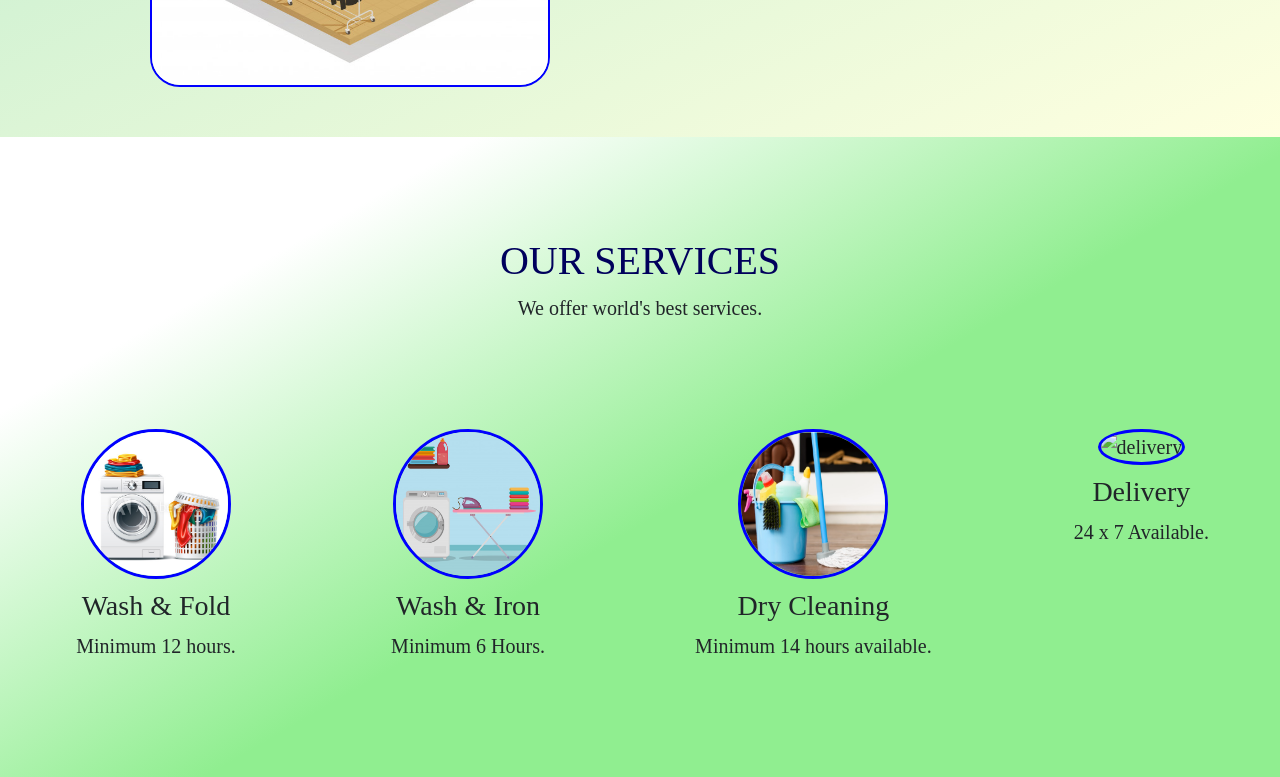
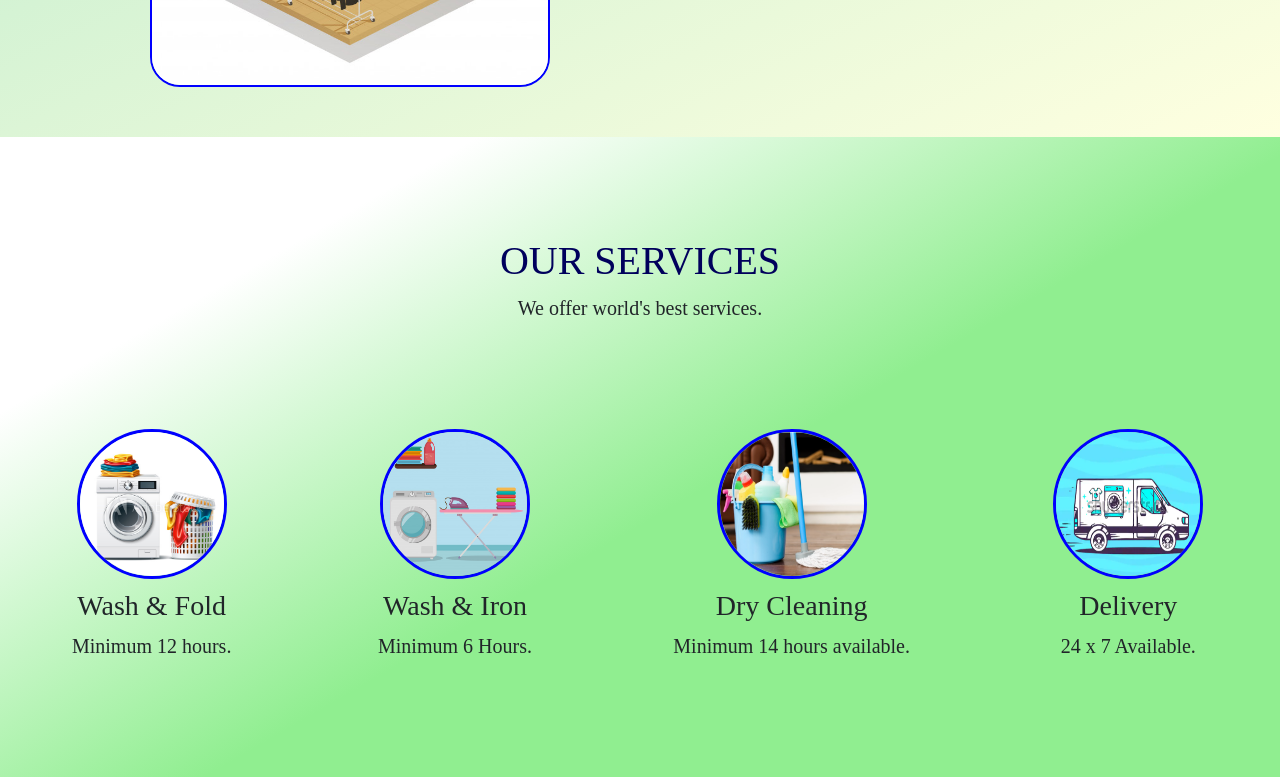
Before and after one commit to anujantil/The-Laundary-Project., a plain HTML site: page index.html in a window 1280 px wide. Shown: the part 1114-1891 px from the top of the page. Drawn offline with nearby package versions, Linux system fonts and the light colour scheme; a script that the page names is missing; a web font is replaced by a local one.

Commit message:
Update index.html

```diff
--- a/index.html
+++ b/index.html
@@ -269,7 +269,7 @@
           </div>
 
           <div class="delivery">
-            <img class="delivery-1" src="IMAGES/laundary services.PNG" alt="delivery">
+            <img class="delivery-1" src="laundary services.PNG" alt="delivery">
             <h3 class="heading-part-3-3">Delivery</h3>
             <p>24 x 7 Available.</p>
 
```
